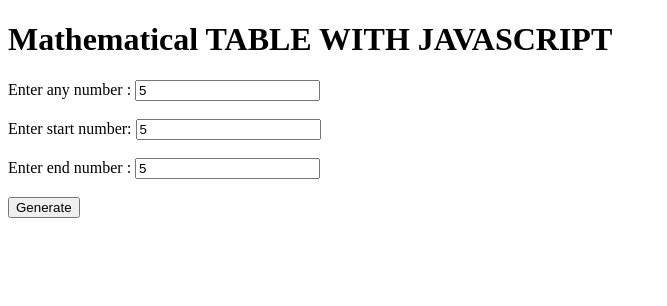
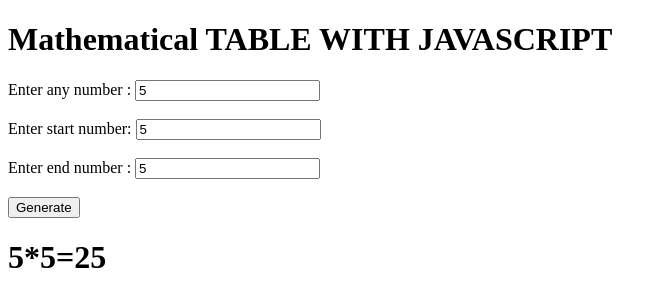
Before and after one commit to Anmolscode/O7_Services_MERN_, a plain HTML site: page table.html in a window 1280 px wide. Both pictures are taken after typing "5", "5", "5" into the empty fields and a click on the button "Generate". Shown: the whole page, without its empty margins (0-667 px from the left). Drawn offline with Linux system fonts and the light colour scheme.

Commit message:
Add files via upload

```diff
--- a/table.html
+++ b/table.html
@@ -33,9 +33,9 @@
 
             for(i=starter; i<=ender ; i++)
             {
-                result = i * no ;
-            // document.getElementById("result").innerHTML *= "result = i*no"
-            console.log(result)
+                // result = i * no ;
+            document.getElementById("result").innerHTML += ( no+ "*" +i+ "=" +no*i ) +"<br>"
+            // console.log(result)
             }
         }
 
```
